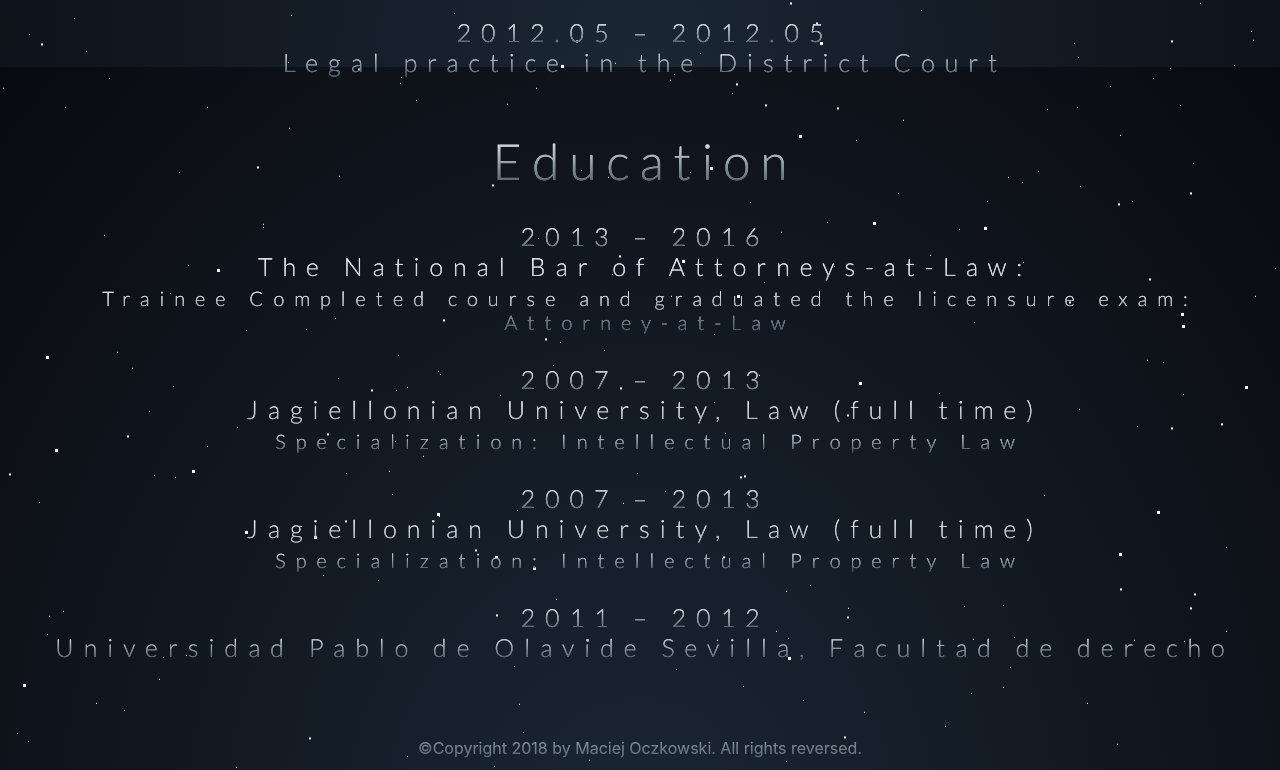
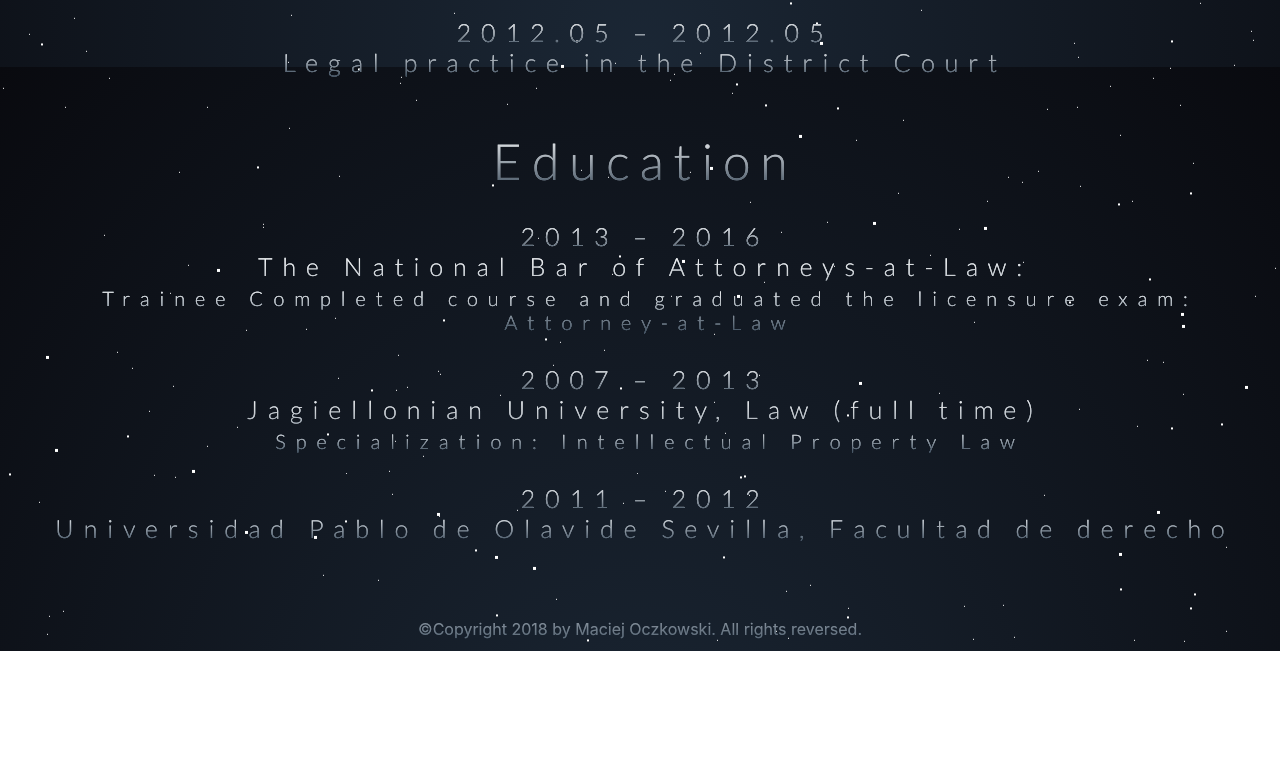
Before and after one commit to oczkox/MyCosmicResume, a plain HTML site: page index.html in a window 1280 px wide. Shown: the part 2333-3103 px from the top of the page. After the commit the page ends 2984 px from the top, so only its background shows below. Drawn offline with Linux system fonts and the light colour scheme.

Commit message:
Update index.html
some detail information correction

```diff
--- a/index.html
+++ b/index.html
@@ -105,7 +105,6 @@
                 <ul class="titile p-0">
                     <li class="title d-flex flex-column"><span class="title">2013 – 2016</span><span class="title"> The National Bar of Attorneys-at-Law: <br> <h4 class="title">Trainee Completed course and graduated the licensure exam: Attorney-at-Law</h4></li>
                     <li class="title d-flex flex-column"><span class="title">2007 – 2013</span><span class="title"> Jagiellonian University, Law (full time)<br> <h4 class="title">Specialization: Intellectual Property Law</h4></li>
-                    <li class="title d-flex flex-column"><span class="title">2007 – 2013</span><span class="title"> Jagiellonian University, Law (full time)<br> <h4 class="title">Specialization: Intellectual Property Law</h4></li>
                     <li class="title d-flex flex-column"><span class="title">2011 – 2012</span><span class="title"> Universidad Pablo de Olavide Sevilla, Facultad de derecho</span></li>
                 </ul>
             </h3>
```
